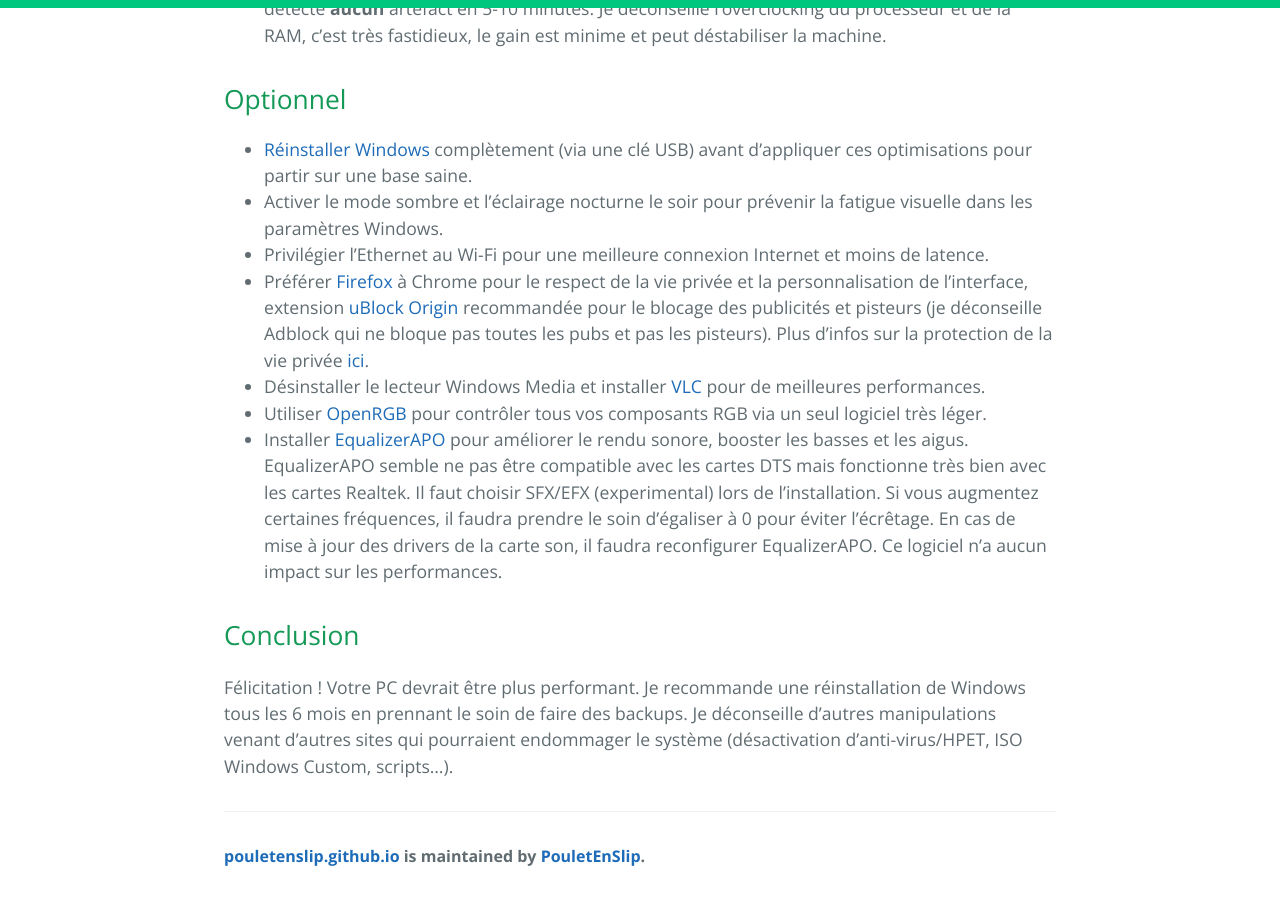
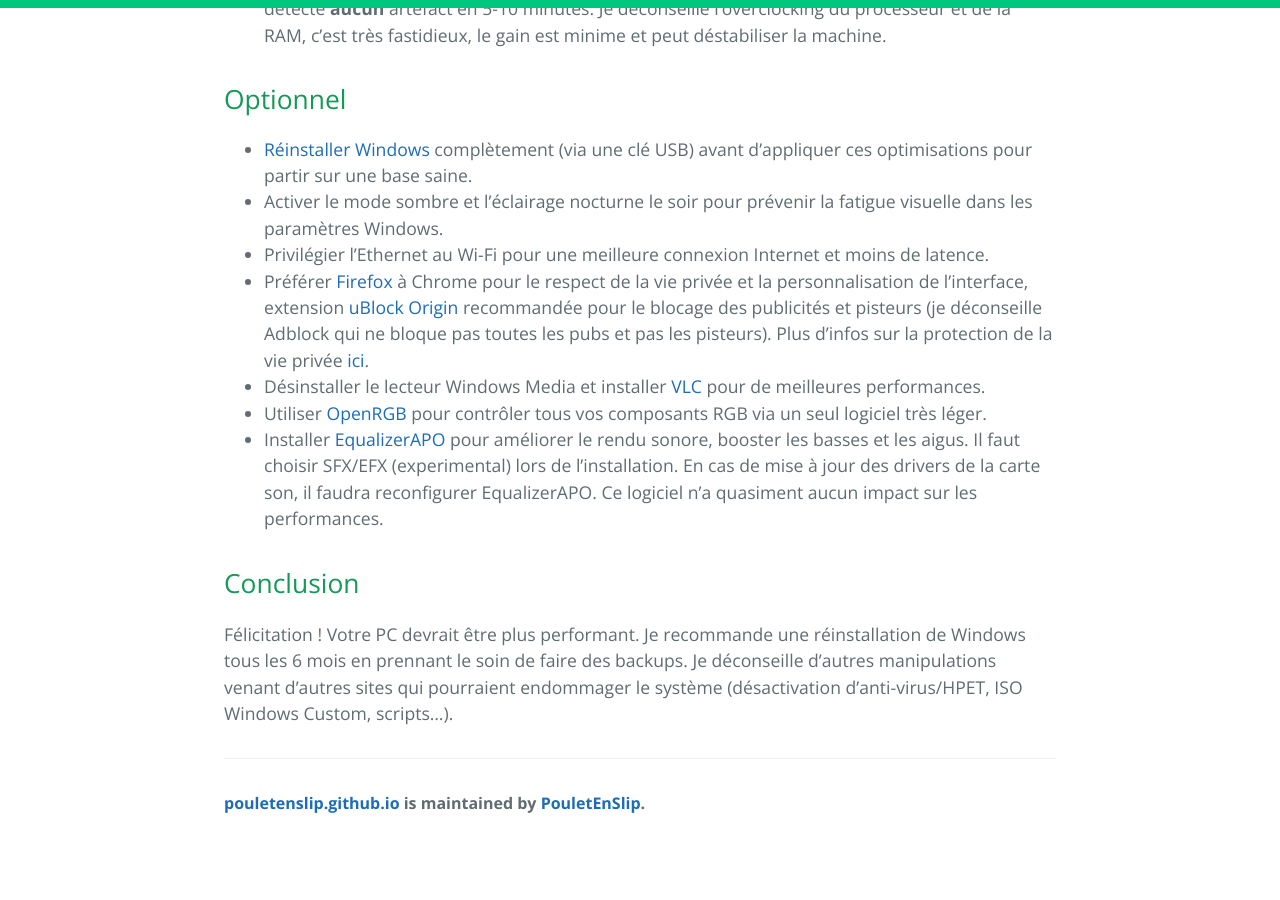
Before and after one commit to PouletEnSlip/pouletenslip.github.io, a Jekyll site: the page built from pages/opti.md, in a window 1280 px wide and 900 px high, scrolled down 2728 px. Built offline with Jekyll 4.4.1, drawn with Linux system fonts in a browser that asks for light colours; comment, search, counter and statistics services are not loaded; our own code applies the rules of GitHub Pages for plain Markdown files; after the commit the page ends 3575 px from its top, so only the background shows below that.

Commit message:
Update opti.md

```diff
--- a/pages/opti.md
+++ b/pages/opti.md
@@ -61,7 +61,7 @@
 * Préférer [Firefox](https://www.mozilla.org/fr/firefox/new/) à Chrome pour le respect de la vie privée et la personnalisation de l'interface, extension [uBlock Origin](https://addons.mozilla.org/fr/firefox/addon/ublock-origin/) recommandée pour le blocage des publicités et pisteurs (je déconseille Adblock qui ne bloque pas toutes les pubs et pas les pisteurs). Plus d'infos sur la protection de la vie privée [ici](https://privacyguides.org/).
 * Désinstaller le lecteur Windows Media et installer [VLC](https://www.videolan.org/index.fr.html) pour de meilleures performances.
 * Utiliser [OpenRGB](https://openrgb.org/releases.html) pour contrôler tous vos composants RGB via un seul logiciel très léger.
-* Installer [EqualizerAPO](https://sourceforge.net/projects/equalizerapo/) pour améliorer le rendu sonore, booster les basses et les aigus. EqualizerAPO semble ne pas être compatible avec les cartes DTS mais fonctionne très bien avec les cartes Realtek. Il faut choisir SFX/EFX (experimental) lors de l'installation. Si vous augmentez certaines fréquences, il faudra prendre le soin d'égaliser à 0 pour éviter l'écrêtage. En cas de mise à jour des drivers de la carte son, il faudra reconfigurer EqualizerAPO. Ce logiciel n'a aucun impact sur les performances.
+* Installer [EqualizerAPO](https://sourceforge.net/projects/equalizerapo/) pour améliorer le rendu sonore, booster les basses et les aigus. Il faut choisir SFX/EFX (experimental) lors de l'installation. En cas de mise à jour des drivers de la carte son, il faudra reconfigurer EqualizerAPO. Ce logiciel n'a quasiment aucun impact sur les performances.
 
 ## Conclusion
 
```
